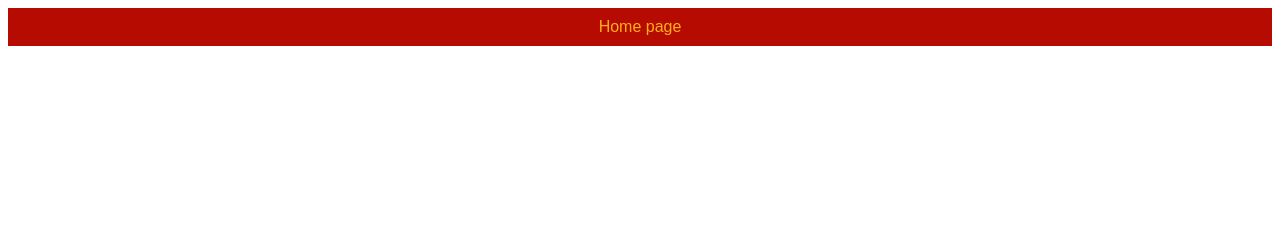
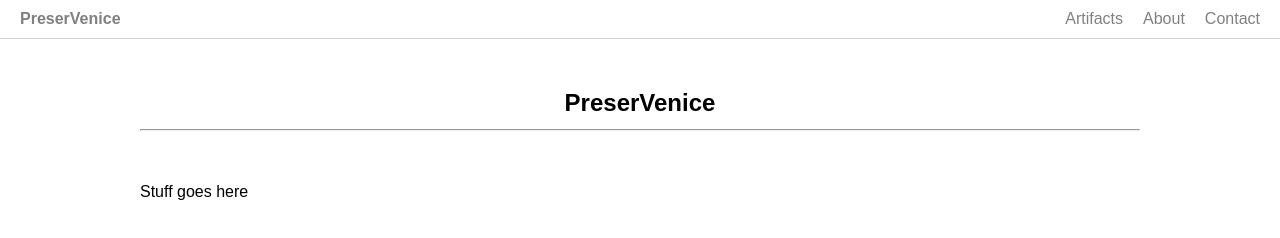
Before and after one commit to bwhetherington/pv-template, a React app: page / in a window 1280 px wide. Built offline with nearby package versions, Linux system fonts and the light colour scheme.

Commit message:
Change to styling

```diff
--- /dev/null
+++ b/src/components/About.js
@@ -0,0 +1,14 @@
+import React from "react";
+import Page from "./Page";
+
+/**
+ * A dummy about page.
+ * @param {*} props
+ */
+const About = (props) => (
+    <Page>
+        About us
+    </Page>
+);
+
+export default About;
--- a/src/components/App.js
+++ b/src/components/App.js
@@ -1,39 +1,11 @@
 import React from "react";
 import { Switch, Route } from "react-router-dom";
-import Page from "./Page";
-
-/**
- * A dummy home page.
- * @param {*} props
- */
-const Home = (props) => (
-    <Page>
-        Home page
-    </Page>
-);
-
-/**
- * A dummy artifacts page.
- * @param {*} props
- */
-const AllArtifacts = (props) => (
-    <Page>
-        Artifacts table
-    </Page>
-)
-
-/**
- * A dummy artifact page.
- * @param {*} props
- */
-const Artifact = (props) => {
-    let artifactId = props.match.params.artifactId;
-    return (
-        <Page>
-            Artifact page for {artifactId}
-        </Page>
-    )
-};
+import About from "./About";
+import Artifact from "./Artifact";
+import ArtifactList from "./ArtifactList";
+import Contact from "./Contact";
+import Home from "./Home";
+import NotFound from "./NotFound";
 
 /**
  * A dummy artifacts router.
@@ -41,42 +13,12 @@ const Artifact = (props) => {
  */
 const Artifacts = (props) => (
     <Switch>
-        <Route exact path="/artifacts" component={AllArtifacts} />
+        <Route exact path="/artifacts" component={ArtifactList} />
         <Route path="/artifacts/:artifactId" component={Artifact} />
     </Switch>
 );
 
-/**
- * A dummy about page.
- * @param {*} props
- */
-const About = (props) => (
-    <Page>
-        About us
-    </Page>
-);
-
-/**
- * A dummy contact page.
- * @param {*} props
- */
-const Contact = (props) => (
-    <Page>
-        Contact us
-    </Page>
-);
-
-/**
- * A dummy 404 page.
- * @param {*} props
- */
-const NotFound = (props) => (
-    <Page>
-        The page you are looking for was not found.
-    </Page>
-);
-
-export const App = (props) => (
+const App = (props) => (
     <Switch>
         <Route exact path="/" component={Home} />
         <Route exact path="/about" component={About} />
--- /dev/null
+++ b/src/components/Artifact.js
@@ -0,0 +1,17 @@
+import React from "react";
+import Page from "./Page";
+
+/**
+ * A dummy artifact page.
+ * @param props
+ */
+const Artifact = (props) => {
+    let artifactId = props.match.params.artifactId;
+    return (
+        <Page>
+            Artifact page for {artifactId}
+        </Page>
+    )
+};
+
+export default Artifact;
--- /dev/null
+++ b/src/components/ArtifactList.js
@@ -0,0 +1,14 @@
+import React from "react";
+import Page from "./Page";
+
+/**
+ * A dummy artifact listing page.
+ * @param props
+ */
+const ArtifactList = (props) => (
+    <Page>
+        Artifact listings
+    </Page>
+);
+
+export default ArtifactList;
--- /dev/null
+++ b/src/components/Contact.js
@@ -0,0 +1,14 @@
+import React from "react";
+import Page from "./Page";
+
+/**
+ * A dummy about page.
+ * @param props
+ */
+const Contact = (props) => (
+    <Page>
+        Contact us
+    </Page>
+);
+
+export default Contact;
--- /dev/null
+++ b/src/components/Header.js
@@ -0,0 +1,11 @@
+import React from "react";
+import "../styles/Header.scss";
+
+const Header = (props) => (
+    <div className="header">
+        {props.children}
+        <hr />
+    </div>
+);
+
+export default Header;
--- /dev/null
+++ b/src/components/Home.js
@@ -0,0 +1,16 @@
+import React from "react";
+import Page from "./Page";
+import Header from "./Header";
+
+/**
+ * A dummy home page.
+ * @param props
+ */
+const Home = (props) => (
+    <Page>
+        <Header>PreserVenice</Header>
+        Stuff goes here
+    </Page>
+);
+
+export default Home;
--- /dev/null
+++ b/src/components/Navbar.js
@@ -0,0 +1,17 @@
+import React from "react";
+import "../styles/Navbar.scss";
+
+const Navbar = (props) => (
+    <div className="navbar">
+        <span className="left">
+            <a className="link" href="/"><strong>PreserVenice</strong></a>
+        </span>
+        <span className="right">
+            <a className="link" href="/artifacts">Artifacts</a>
+            <a className="link" href="/about">About</a>
+            <a className="link" href="/contact">Contact</a>
+        </span>
+    </div>
+);
+
+export default Navbar;
--- /dev/null
+++ b/src/components/NotFound.js
@@ -0,0 +1,10 @@
+import React from "react";
+import Page from "./Page";
+
+const NotFound = (props) => (
+    <Page>
+        The page you were looking for could not be found.
+    </Page>
+);
+
+export default NotFound;
--- a/src/components/Page.js
+++ b/src/components/Page.js
@@ -1,9 +1,13 @@
 import React from "react";
+import Navbar from "./Navbar";
 import '../styles/Page.scss';
 
 export const App = (props) => (
     <div className="page">
-        {props.children}
+        <Navbar />
+        <div className="content">
+            {props.children}
+        </div>
     </div>
 );
 
--- a/src/index.js
+++ b/src/index.js
@@ -2,6 +2,8 @@ import React from "react";
 import ReactDOM from "react-dom";
 import { BrowserRouter } from 'react-router-dom'
 import App from "./components/App";
+
+import "./styles/index.scss";
 
 ReactDOM.render(
     <BrowserRouter>
--- /dev/null
+++ b/src/styles/Header.scss
@@ -0,0 +1,8 @@
+.header {
+    // Header styling
+    font-size: 24px;
+    font-weight: bold;
+    text-align: center;
+    padding-top: 40px;
+    padding-bottom: 40px;
+}
--- /dev/null
+++ b/src/styles/Navbar.scss
@@ -0,0 +1,27 @@
+@import "colors.scss";
+
+.navbar {
+    // background: $primary-accent;
+    border-bottom: 1px solid lightgrey;
+    padding: 10px;
+}
+
+.left {
+    // float: left;
+}
+
+.right {
+    float: right;
+}
+
+.link {
+    // margin: 5px;
+    padding-left: 10px;
+    padding-right: 10px;
+    color: grey;
+    text-decoration: none;
+}
+
+.link:hover {
+    color: black;
+}
--- a/src/styles/Page.scss
+++ b/src/styles/Page.scss
@@ -1,9 +1,17 @@
 @import "colors.scss";
 
 .page {
+    // padding: 10px;
+    // background: $primary-accent;
+    font-family: "arial";
+    margin: 0;
+    padding: 0;
+    // text-align: center;
+    // color: $secondary-accent;
+}
+
+.content {
+    max-width: 1000px;
+    margin: auto;
     padding: 10px;
-    background: $primary-accent;
-    font-family: "arial";
-    text-align: center;
-    color: $secondary-accent;
 }
--- /dev/null
+++ b/src/styles/index.scss
@@ -0,0 +1,6 @@
+body {
+    margin: 0px;
+    padding: 0px;
+    height: 100%;
+    width: 100%;
+}
```
